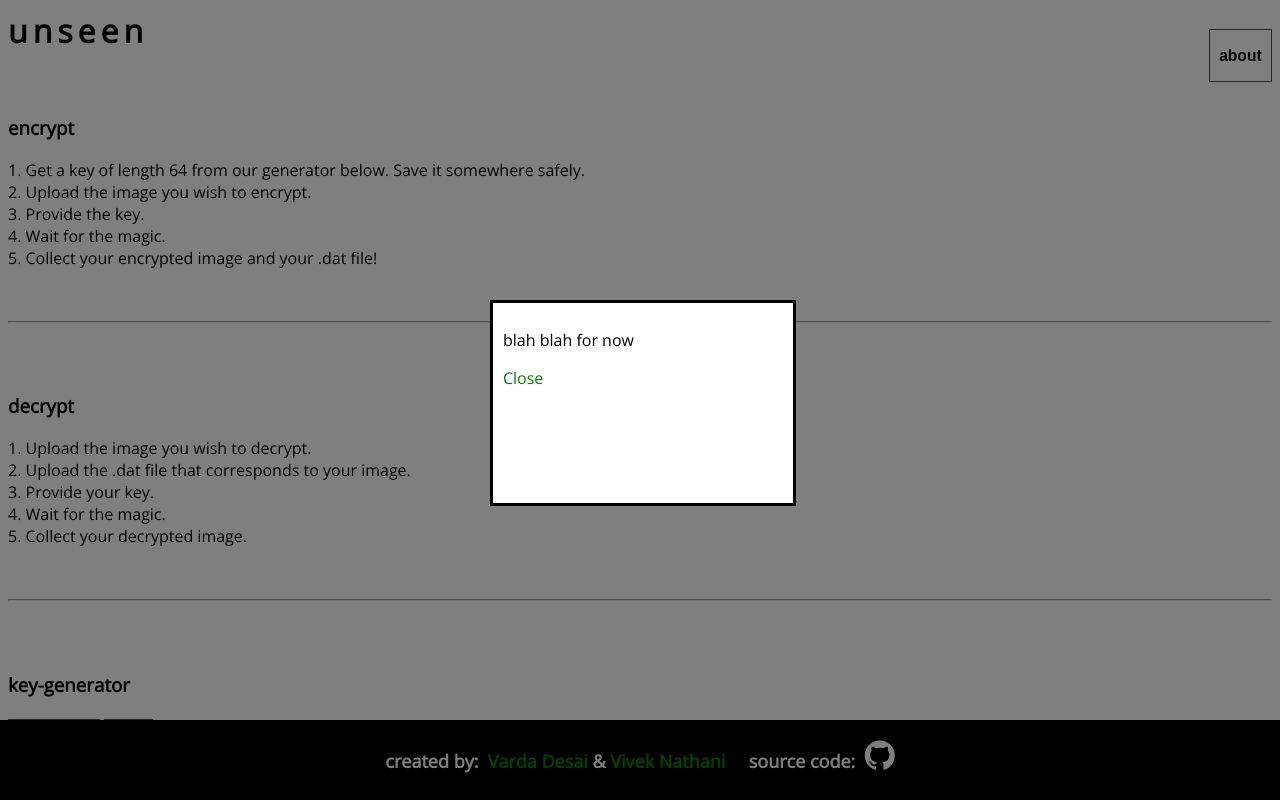
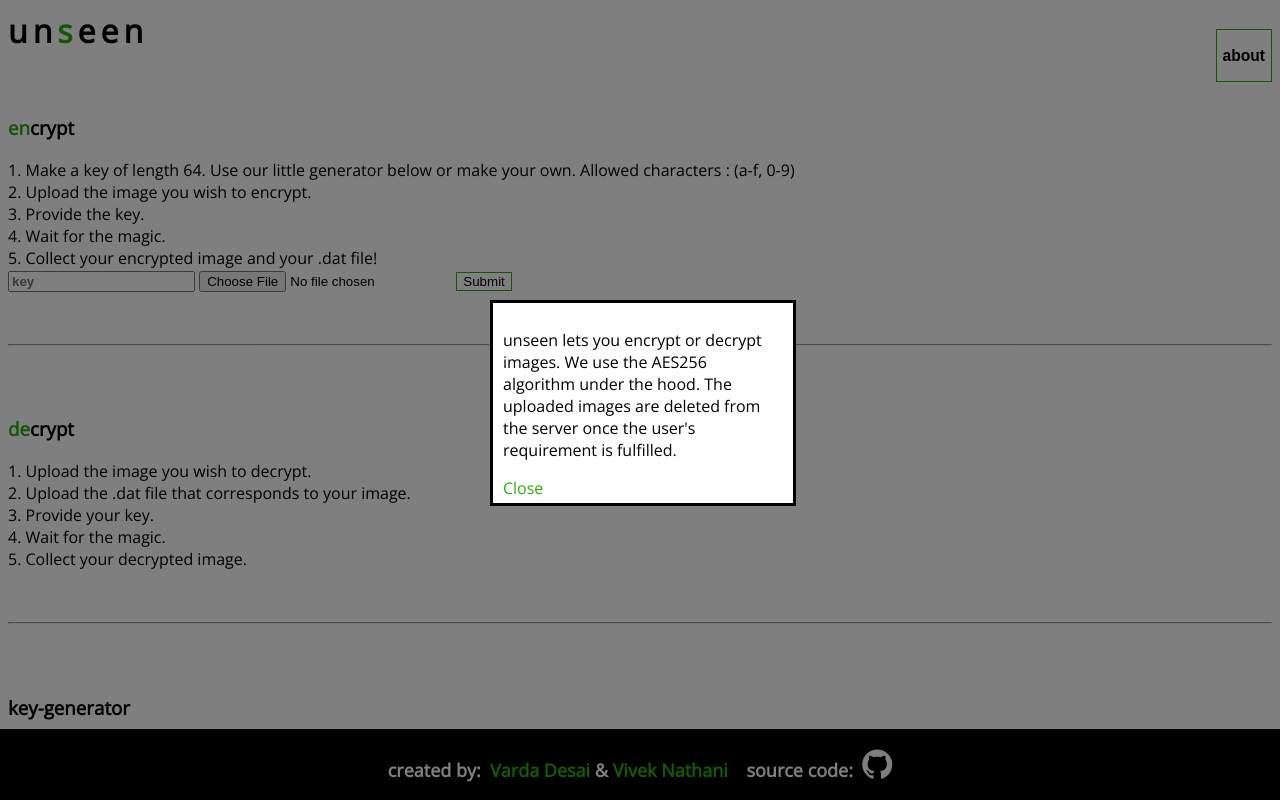
Before and after one commit to viveknathani/unseen, a plain HTML site: page frontend/index.html in a window 1280 px wide. Both pictures are taken after a click on the button "about". Drawn offline with nearby package versions, Linux system fonts and the light colour scheme.

Commit message:
Layout update

```diff
--- a/frontend/index.html
+++ b/frontend/index.html
@@ -1,39 +1,54 @@
 <!DOCTYPE html>
 
     <head>
-        <title>unseen</title>
+        <meta charset="UTF-8">
+        <meta name="viewport" content="width=device-width, initial-scale=1.0">
         <link rel="stylesheet" type="text/css" href="style.css">
         <link rel="stylesheet" href="https://cdnjs.cloudflare.com/ajax/libs/font-awesome/4.7.0/css/font-awesome.min.css">
         <script defer src="script.js"></script>
+        <title>unseen</title>
     </head>
 
     <body>
 
         <div id="head">
-            <h1 id="name">unseen</h1>
-            <button class="button" id="about-button" href="#" onclick="show('popup')"><h3 id="about">about</h3></button>
+            <h1 id="name">un<span class="select_green">s</span>een</h1>
+            <button id="about-button" href="#" onclick="show('popup')"><h3 id="about">about</h3></button>
         </div>
 
         <div class="popup" id="popup">
-            <p>blah blah for now</p>
+            <p>unseen lets you encrypt or decrypt images. We use the AES256 algorithm under the hood. The uploaded images are deleted from the server once the user's requirement is fulfilled.</p>
             <a href="#" onclick="hide('popup')">Close</a>
         </div>
 
         <div id="content">
-            <h3>encrypt</h3>
+
+            <div id="encrypt">
+                <h3><span class="select_green">en</span>crypt</h3>
                 <div class="steps">
-                <p>1. Get a key of length 64 from our generator below. Save it somewhere safely.</p>
+                    <p>1. Make a key of length 64. Use our little generator below or make your own. Allowed characters : (a-f, 0-9)</p>
                     <p>2. Upload the image you wish to encrypt.</p>
                     <p>3. Provide the key.</p>
                     <p>4. Wait for the magic.</p>
                     <p>5. Collect your encrypted image and your .dat file!</p>
                 </div>
+                <form>
+                    <input placeholder="key" id="key">
+                    <input type="file" id="imageToEncrypt">
+                    <button type="submit" onclick="collectFile()">Submit</button>
+                </form>
+            </div>
+
             <br>
             <br>
+
             <hr>
+
             <br>
             <br>
-            <h3>decrypt</h3>
+
+            <div id="decrypt">
+                <h3><span class="select_green">de</span>crypt</h3>
                 <div class="steps">
                     <p>1. Upload the image you wish to decrypt.</p>
                     <p>2. Upload the .dat file that corresponds to your image.</p>
@@ -41,25 +56,42 @@
                     <p>4. Wait for the magic.</p>
                     <p>5. Collect your decrypted image.</p>
                 </div>
+            </div>
+
             <br>
             <br>
+
             <hr>
+
             <br>
             <br>
-            <div class="generator">
+
+            <div id="generator">
                 <h3>key-generator</h3>
                 <button id="key-button" onclick="printKey('key')">Get your key.</button>
                 <button id="clear-button" onclick="clearIt('key')">Clear.</button>
                 <p id="key"></p>
             </div>
+
         </div>
 
         <div id="foot">
-            <p>created by:&nbsp;
-                <a href="https://github.com/varda0701" target="blank">Varda Desai</a> &
-                <a href="https://github.com/viveknathani" target="blank">Vivek Nathani</a> &nbsp;&nbsp;&nbsp; source code:&nbsp;
-                <a href="https://github.com/viveknathani/unseen" target="blank"><i class="fa fa-github" style="font-size:35px"></i></a></p>
+            <p>
+                created by:&nbsp;
+                <a href="https://github.com/varda0701" target="blank">
+                    Varda Desai
+                </a>
+                &
+                <a href="https://github.com/viveknathani" target="blank">
+                    Vivek Nathani
+                </a>
+                &nbsp;&nbsp;&nbsp;source code:&nbsp;
+                <a href="https://github.com/viveknathani/unseen" target="blank">
+                    <i class="fa fa-github" style="font-size:35px"></i>
+                </a>
+            </p>
         </div>
+
     </body>
 
 </html>
--- a/frontend/style.css
+++ b/frontend/style.css
@@ -7,32 +7,15 @@ body
     color : black;
 }
 
-#name
-{
-    letter-spacing: 5px;
-}
-
 #head
 {
     margin-top: -1%;
     font-weight: 900;
 }
 
-.button
+#content
 {
-    margin-top: -3.5%;
-    float: right;
-    background-color: white;
-    color: black;
-    width: 5%;
-    border: 0.5px solid green;
-    border-radius: 1%;
-}
-
-#about-button:hover
-{
-    background-color: green;
-    cursor: pointer;
+    margin-top: 5%;
 }
 
 #foot
@@ -41,49 +24,38 @@ body
     color : black;
     background-color: black;
     color: white;
-    position: fixed;
     bottom: 0;
     left: 0;
     right: 0;
     width: 100%;
-    height: 10%;
+    position: absolute;
     text-align: center;
     font-weight: 800;
 }
 
-#foot p
+#name
 {
-    font-size: large;
+    letter-spacing: 5px;
 }
 
-a
+button
 {
-    color: green;
+    background-color: white;
+    color: black;
+    border: 0.5px solid #2BAF08;
+    border-radius: 1%;
 }
 
-a:link
+button:hover
 {
-    text-decoration: none;
+    background-color: #2BAF08;
+    cursor: pointer;
 }
 
-a:visited
+#about-button
 {
-    text-decoration: none;
-}
-
-a:hover
-{
-    text-decoration: underline;
-}
-
-a:active
-{
-    text-decoration: underline;
-}
-
-a i
-{
-    color: white;
+    margin-top: -3.5%;
+    float: right;
 }
 
 .popup
@@ -126,9 +98,9 @@ a i
     z-index: -1;
 }
 
-#content
+.select_green
 {
-    margin-top: 5%;
+    color: #2BAF08;
 }
 
 .steps p
@@ -136,21 +108,50 @@ a i
     margin: 0;
 }
 
+#generator p
+{
+    display: inline;
+    color: white;
+    background-color: black;
+}
+
+#foot p
+{
+    font-size: large;
+}
+
+a
+{
+    color: #2BAF08;
+}
+
+a:link
+{
+    text-decoration: none;
+}
+
+a:visited
+{
+    text-decoration: none;
+}
+
+a:hover
+{
+    text-decoration: underline;
+}
+
+a:active
+{
+    text-decoration: underline;
+}
+
+a i
+{
+    color: white;
+}
+
 #key
 {
-    color: green;
+    color: #2BAF08;
+    font-weight: bold;
 }
-
-#key-button, #clear-button
-{
-    background-color: white;
-    color: black;
-    border: 0.5px solid green;
-    border-radius: 1%;
-}
-
-#key-button:hover, #clear-button:hover
-{
-    background-color: green;
-    cursor: pointer;
-}
```
Lines whose indentation alone changed are shown as unchanged.
